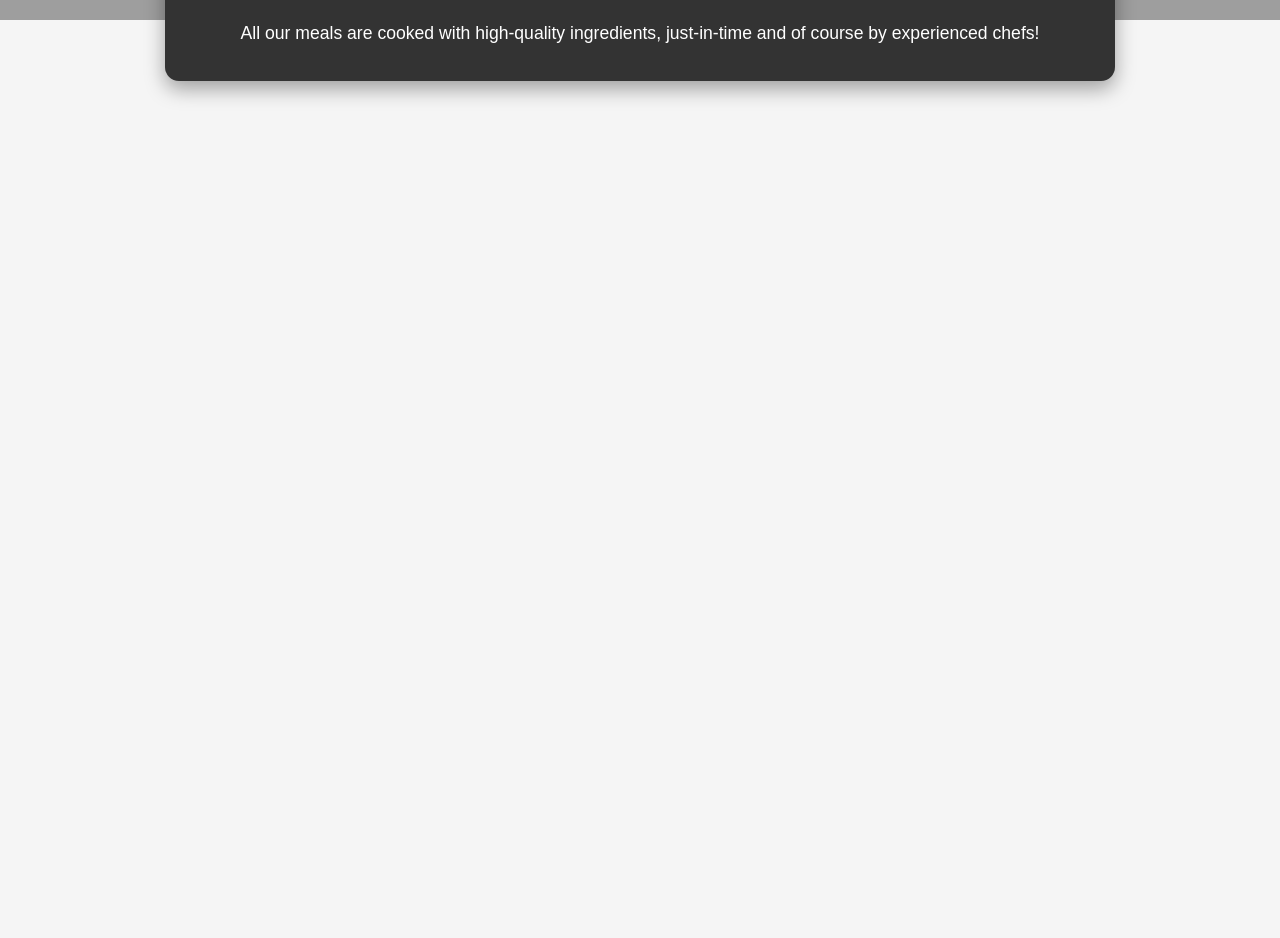
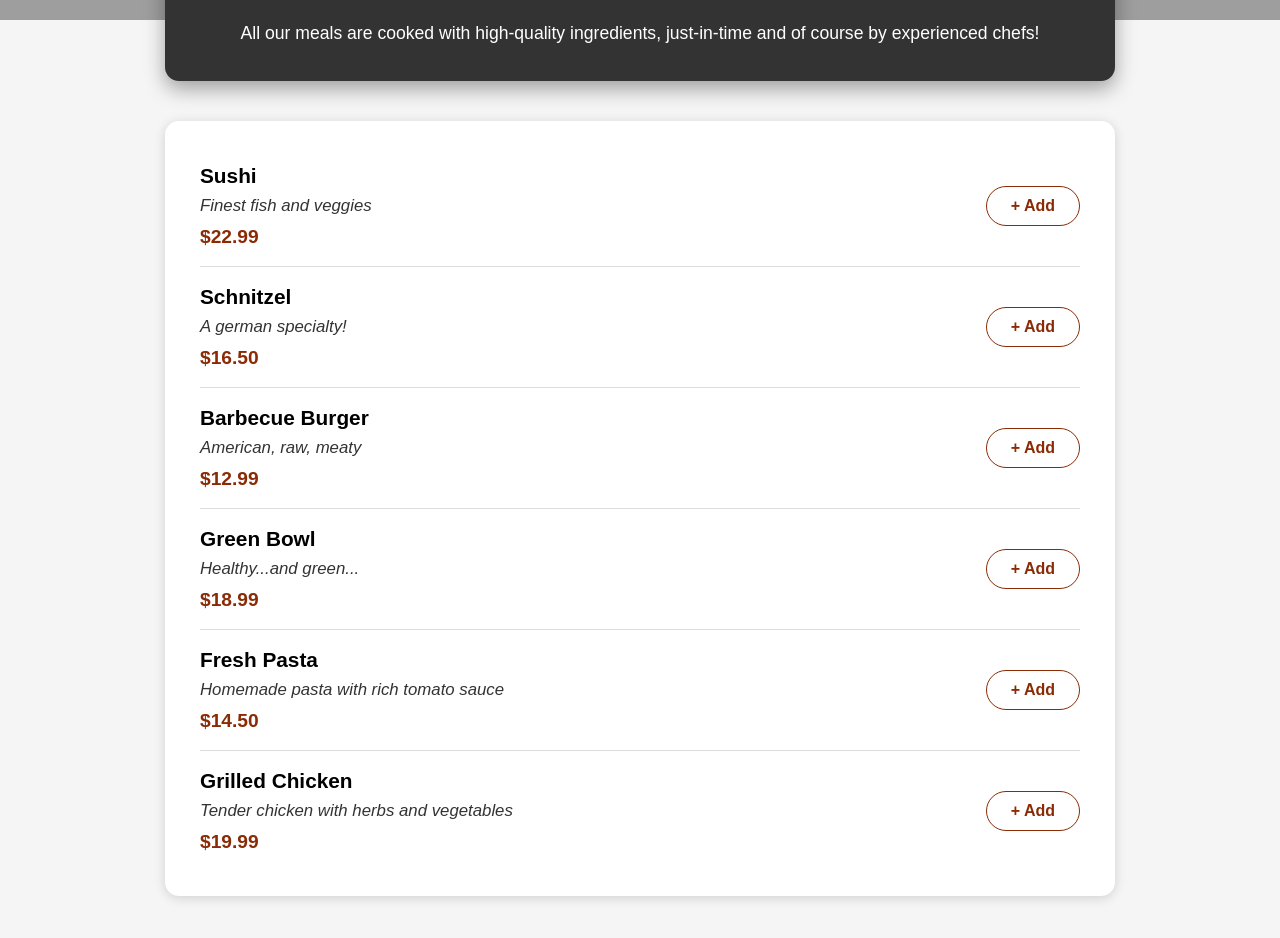
Before and after one commit to kiru1497/reactRestaurantWebsite, a React (Vite) app: page / in a window 1280 px wide. Shown: the part 540-1478 px from the top of the page. Before the commit the page ends 800 px from the top, so only its background shows below. Built offline with nearby package versions, Linux system fonts and the light colour scheme; grey boxes are pictures that could not be loaded.

Commit message:
third commit - Display meals list

```diff
--- a/src/App.jsx
+++ b/src/App.jsx
@@ -1,6 +1,8 @@
+import "./App.css";
+
 import Header from "./components/Layout/Header";
 import MealsSummary from "./components/Meals/MealsSummary";
-import "./App.css";
+import AvailableMeals from "./components/Meals/AvailableMeals";
 
 function App() {
   return (
@@ -11,6 +13,8 @@ function App() {
         <div className="hero-image"></div>
 
         <MealsSummary />
+
+        <AvailableMeals />
       </main>
     </div>
   );
--- /dev/null
+++ b/src/components/Meals/AvailableMeals.css
@@ -0,0 +1,64 @@
+.available-meals {
+  width: 100%;
+  padding-bottom: 60px;
+}
+
+.meal-item {
+  display: flex;
+  align-items: center;
+  justify-content: space-between;
+
+  padding: 18px 0;
+
+  border-bottom: 1px solid #ddd;
+}
+
+.meal-item:last-child {
+  border-bottom: none;
+}
+
+.meal-info h3 {
+  margin: 0 0 8px;
+
+  font-size: 1.3rem;
+  font-weight: 700;
+}
+
+.meal-description {
+  margin: 0 0 10px;
+
+  font-size: 1.05rem;
+  font-style: italic;
+  color: #333;
+}
+
+.meal-price {
+  margin: 0;
+
+  font-size: 1.2rem;
+  font-weight: 700;
+
+  color: #8a2b06;
+}
+
+.add-button {
+  padding: 10px 24px;
+
+  border: 1px solid #8a2b06;
+  border-radius: 20px;
+
+  background-color: white;
+  color: #8a2b06;
+
+  font-size: 1rem;
+  font-weight: 700;
+
+  cursor: pointer;
+
+  transition: all 0.2s ease;
+}
+
+.add-button:hover {
+  background-color: #8a2b06;
+  color: white;
+}
--- /dev/null
+++ b/src/components/Meals/AvailableMeals.jsx
@@ -0,0 +1,65 @@
+import Card from "../UI/Card";
+import "./AvailableMeals.css";
+
+const dummyMeals = [
+  {
+    id: "m1",
+    name: "Sushi",
+    description: "Finest fish and veggies",
+    price: 22.99,
+  },
+  {
+    id: "m2",
+    name: "Schnitzel",
+    description: "A german specialty!",
+    price: 16.5,
+  },
+  {
+    id: "m3",
+    name: "Barbecue Burger",
+    description: "American, raw, meaty",
+    price: 12.99,
+  },
+  {
+    id: "m4",
+    name: "Green Bowl",
+    description: "Healthy...and green...",
+    price: 18.99,
+  },
+  {
+    id: "m5",
+    name: "Fresh Pasta",
+    description: "Homemade pasta with rich tomato sauce",
+    price: 14.5,
+  },
+  {
+    id: "m6",
+    name: "Grilled Chicken",
+    description: "Tender chicken with herbs and vegetables",
+    price: 19.99,
+  },
+];
+
+function AvailableMeals() {
+  return (
+    <section className="available-meals">
+      <Card>
+        {dummyMeals.map((meal) => (
+          <div className="meal-item" key={meal.id}>
+            <div className="meal-info">
+              <h3>{meal.name}</h3>
+
+              <p className="meal-description">{meal.description}</p>
+
+              <p className="meal-price">${meal.price.toFixed(2)}</p>
+            </div>
+
+            <button className="add-button">+ Add</button>
+          </div>
+        ))}
+      </Card>
+    </section>
+  );
+}
+
+export default AvailableMeals;
--- /dev/null
+++ b/src/components/UI/Card.css
@@ -0,0 +1,14 @@
+.card {
+  width: 90%;
+  max-width: 950px;
+
+  margin: 40px auto;
+
+  padding: 25px 35px;
+
+  background-color: white;
+
+  border-radius: 14px;
+
+  box-shadow: 0 2px 12px rgba(0, 0, 0, 0.15);
+}
--- /dev/null
+++ b/src/components/UI/Card.jsx
@@ -0,0 +1,7 @@
+import "./Card.css";
+
+function Card(props) {
+  return <div className="card">{props.children}</div>;
+}
+
+export default Card;
```
